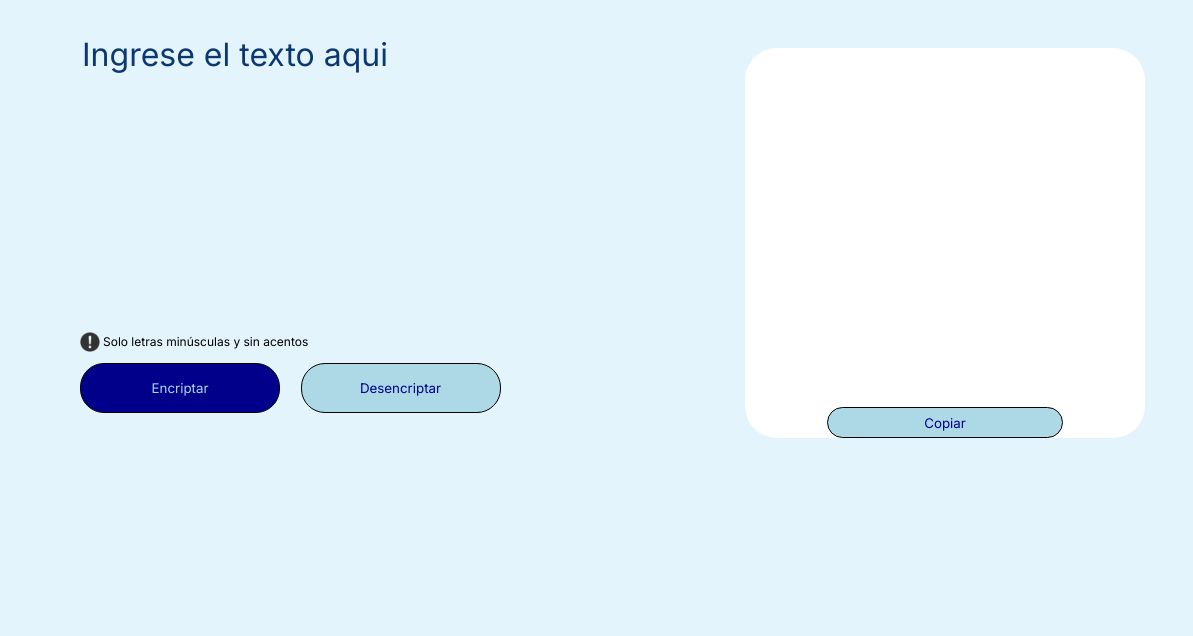
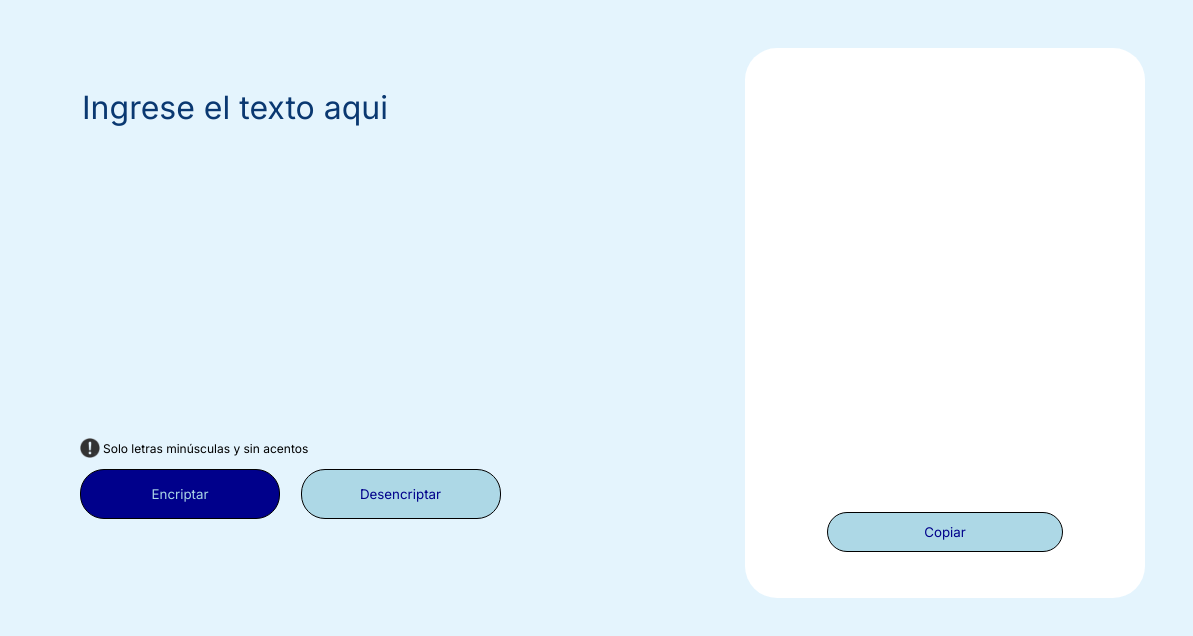
Before and after one commit to FernandoTerrazasLl/Encriptador_alura, a plain HTML site: page index.html in a window 1280 px wide. Both pictures are taken after a click on the button "Encriptar". Shown: the full height of the page, 87-1280 px from the left. Drawn offline with Linux system fonts and the light colour scheme.

Commit message:
Arreglando error de sintaxis de la funcion encriptar en js

```diff
--- a/script.js
+++ b/script.js
@@ -7,6 +7,7 @@ const encriptacion = document.querySelector(".encriptar");
 const boton1= document.querySelector(".boton1");
 const boton2= document.querySelector(".boton2");
 
+const ancho = encriptacion.offsetWidth;
 function botonEncriptar(){
     const textoEncriptado = encriptar(textArea.value);
     mensaje.value = textoEncriptado;
@@ -14,14 +15,13 @@ function botonEncriptar(){
     imagen.style.display = 'none';
     texto.style.display = 'none';
     copiar.style.display = 'block';
-    if(encriptacion.style.width<="300px"){
+    if(ancho <=300){
         encriptacion.style.height = "390px";
-    }else if(encriptacion.style.width<="400px"){
+    }else if(ancho <=400){
 
-    }else if(encriptacion.style.width<="700px"){
+    }else if(ancho <=700){
         encriptacion.style.height = "690px";
     }
-
 }
 
 function encriptar(stringEncriptar){
--- a/styles.css
+++ b/styles.css
@@ -246,7 +246,7 @@ body{
         margin-top: 150px;
         font-size: 22px;
         width: 300px;
-        height: 80px;
+        height: 120px;
         margin-bottom: 30px;
     }
 }
@@ -344,6 +344,5 @@ body{
         font-size: 16px;
         width: 200px;
         height: 50px;
-        margin-bottom: 30px;
     }
 }
```
